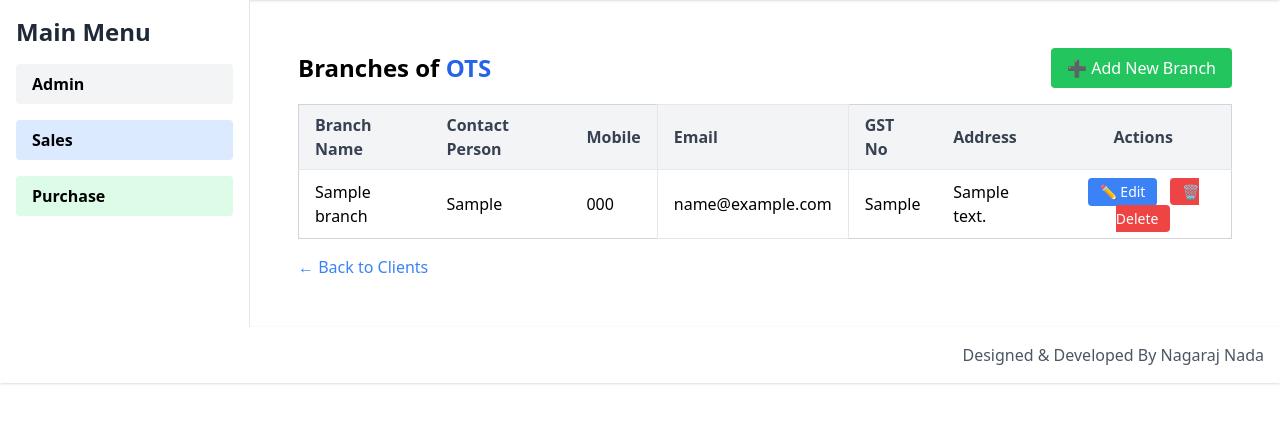
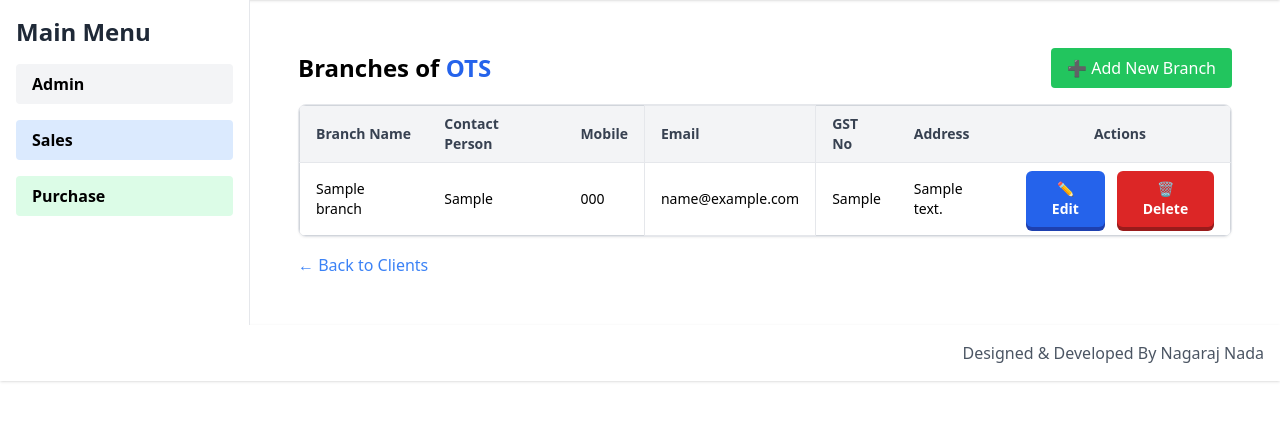
Before and after one commit to PK0809/CRM, a Django app: page /client/1/branches/ in a window 1280 px wide. Shown: the part 100-523 px from the top of the page. Run offline with Django 5.2, Linux system fonts and the light colour scheme; a user stored in the database is signed in; data comes from the database, SQL or seed files in the repository; tables that the repository leaves empty hold one stand-in row (values such as "Sample post"); some libraries are stand-ins or nearby versions.

Commit message:
Add files via upload

```diff
--- a/crm/templates/branches/branch_list.html
+++ b/crm/templates/branches/branch_list.html
@@ -24,8 +24,8 @@
   </div>
 
   <!-- Table -->
-  <div class="overflow-x-auto">
-    <table class="min-w-full border border-gray-300 rounded-lg shadow-sm">
+  <div class="overflow-x-auto max-h-[70vh] border border-gray-200 rounded-lg shadow-sm">
+  <table class="min-w-full table-auto border border-gray-300 rounded-lg shadow-sm text-sm">
       <thead class="bg-gray-100 text-gray-700">
         <tr>
           <th class="px-4 py-2 text-left">Branch Name</th>
@@ -39,22 +39,37 @@
       </thead>
       <tbody>
         {% for branch in branches %}
-        <tr class="border-t hover:bg-gray-50">
+        <tr class="border-t hover:bg-gray-50 transition-all duration-300">
           <td class="px-4 py-2">{{ branch.branch_name }}</td>
           <td class="px-4 py-2">{{ branch.contact_person|default:"—" }}</td>
           <td class="px-4 py-2">{{ branch.mobile }}</td>
           <td class="px-4 py-2 border">{{ branch.email|default:"—" }}</td>
           <td class="px-4 py-2">{{ branch.gst_no|default:"—" }}</td>
-          <td class="px-4 py-2">{{ branch.address }}</td>
-          <td class="px-4 py-2 text-center space-x-2">
-            <button onclick="openEditModal({{ branch.id }}, '{{ branch.branch_name|escapejs }}', '{{ branch.contact_person|default_if_none:''|escapejs }}', '{{ branch.mobile|escapejs }}','{{ branch.email|default_if_none:''|escapejs }}', '{{ branch.gst_no|default_if_none:''|escapejs }}', '{{ branch.address|escapejs }}')"
-                    class="bg-blue-500 text-white px-3 py-1 rounded hover:bg-blue-600 text-sm">✏️ Edit</button>
+          <td class="px-4 py-2 break-words max-w-xs">{{ branch.address }}</td>
 
-            <a href="{% url 'delete_branch' client.id branch.id %}"
-               onclick="return confirm('Are you sure you want to delete {{ branch.branch_name }}?');"
-               class="bg-red-500 text-white px-3 py-1 rounded hover:bg-red-600 text-sm">
-               🗑️ Delete
-            </a>
+          <!-- 3D Animated Buttons -->
+          <td class="px-4 py-2 text-center align-middle">
+            <div class="flex justify-center items-center gap-3">
+              <!-- ✏️ Edit Button -->
+              <button
+                onclick="openEditModal({{ branch.id }}, '{{ branch.branch_name|escapejs }}', '{{ branch.contact_person|default_if_none:''|escapejs }}', '{{ branch.mobile|escapejs }}','{{ branch.email|default_if_none:''|escapejs }}', '{{ branch.gst_no|default_if_none:''|escapejs }}', '{{ branch.address|escapejs }}')"
+                class="relative bg-blue-600 text-white px-4 py-2 rounded-md font-semibold text-sm shadow-[0_4px_0_#1E40AF]
+                      active:shadow-[0_2px_0_#1E40AF] active:translate-y-[2px]
+                      hover:translate-y-[-2px] hover:shadow-[0_6px_12px_rgba(59,130,246,0.4)]
+                      transition-all duration-300 ease-out transform">
+                ✏️ Edit
+              </button>
+
+              <!-- 🗑️ Delete Button -->
+              <a href="{% url 'delete_branch' client.id branch.id %}"
+                onclick="return confirm('Are you sure you want to delete {{ branch.branch_name }}?');"
+                class="relative bg-red-600 text-white px-4 py-2 rounded-md font-semibold text-sm shadow-[0_4px_0_#991B1B]
+                        active:shadow-[0_2px_0_#991B1B] active:translate-y-[2px]
+                        hover:translate-y-[-2px] hover:shadow-[0_6px_12px_rgba(239,68,68,0.4)]
+                        transition-all duration-300 ease-out transform">
+                🗑️ Delete
+              </a>
+            </div>
           </td>
         </tr>
         {% empty %}
```
